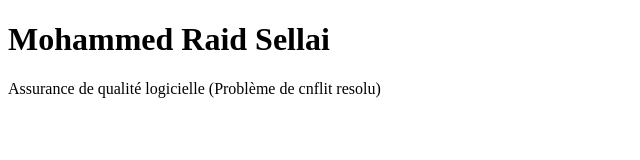
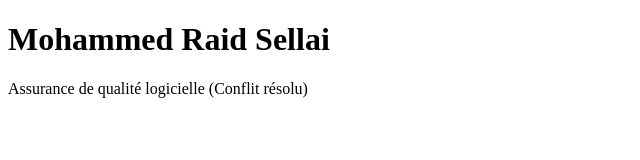
Before and after one commit to MedRaid1996/ExamenGit, a plain HTML site: page index.html in a window 1280 px wide. Shown: the whole page, without its empty margins (0-640 px from the left). Drawn offline with Linux system fonts and the light colour scheme.

Commit message:
Chengement du contenue de la balise p en main

```diff
--- a/index.html
+++ b/index.html
@@ -7,7 +7,7 @@
 
 <body>
     <h1>Mohammed Raid Sellai</h1>
-    <p>Assurance de qualité logicielle (Problème de cnflit resolu)</p>
+    <p>Assurance de qualité logicielle (Conflit résolu)</p>
 </body>
 
 </html>
```
